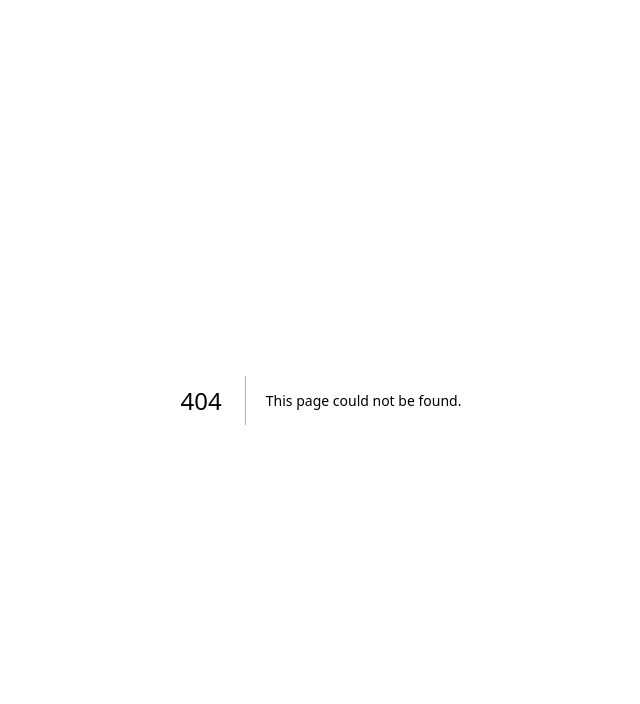
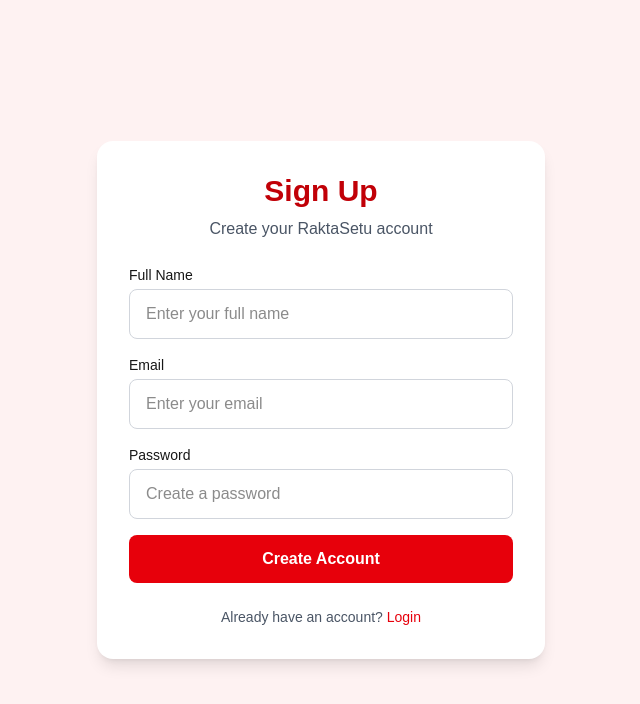
Before and after one commit to op29godara/raktasetu, a Next.js app: page /signup in a window 1280 px wide. Before the commit this address had no page. Shown: the top 704 px of the page, without its empty margins (319-959 px from the left). Built offline with nearby package versions, Linux system fonts and the light colour scheme.

Commit message:
Create page.tsx

```diff
--- /dev/null
+++ b/app/signup/page.tsx
@@ -0,0 +1,57 @@
+import Link from "next/link";
+
+export default function SignupPage() {
+  return (
+    <main className="min-h-screen bg-red-50 flex items-center justify-center px-4 py-10">
+      <div className="w-full max-w-md bg-white shadow-lg rounded-2xl p-8">
+        <h1 className="text-3xl font-bold text-center text-red-700">Sign Up</h1>
+        <p className="text-center text-gray-600 mt-2 mb-6">
+          Create your RaktaSetu account
+        </p>
+
+        <form className="space-y-4">
+          <div>
+            <label className="block text-sm font-medium mb-1">Full Name</label>
+            <input
+              type="text"
+              placeholder="Enter your full name"
+              className="w-full border border-gray-300 rounded-lg px-4 py-3 focus:outline-none focus:ring-2 focus:ring-red-500"
+            />
+          </div>
+
+          <div>
+            <label className="block text-sm font-medium mb-1">Email</label>
+            <input
+              type="email"
+              placeholder="Enter your email"
+              className="w-full border border-gray-300 rounded-lg px-4 py-3 focus:outline-none focus:ring-2 focus:ring-red-500"
+            />
+          </div>
+
+          <div>
+            <label className="block text-sm font-medium mb-1">Password</label>
+            <input
+              type="password"
+              placeholder="Create a password"
+              className="w-full border border-gray-300 rounded-lg px-4 py-3 focus:outline-none focus:ring-2 focus:ring-red-500"
+            />
+          </div>
+
+          <button
+            type="submit"
+            className="w-full bg-red-600 hover:bg-red-700 text-white py-3 rounded-lg font-semibold"
+          >
+            Create Account
+          </button>
+        </form>
+
+        <p className="text-center text-sm text-gray-600 mt-6">
+          Already have an account?{" "}
+          <Link href="/login" className="text-red-600 font-medium hover:underline">
+            Login
+          </Link>
+        </p>
+      </div>
+    </main>
+  );
+}
```
